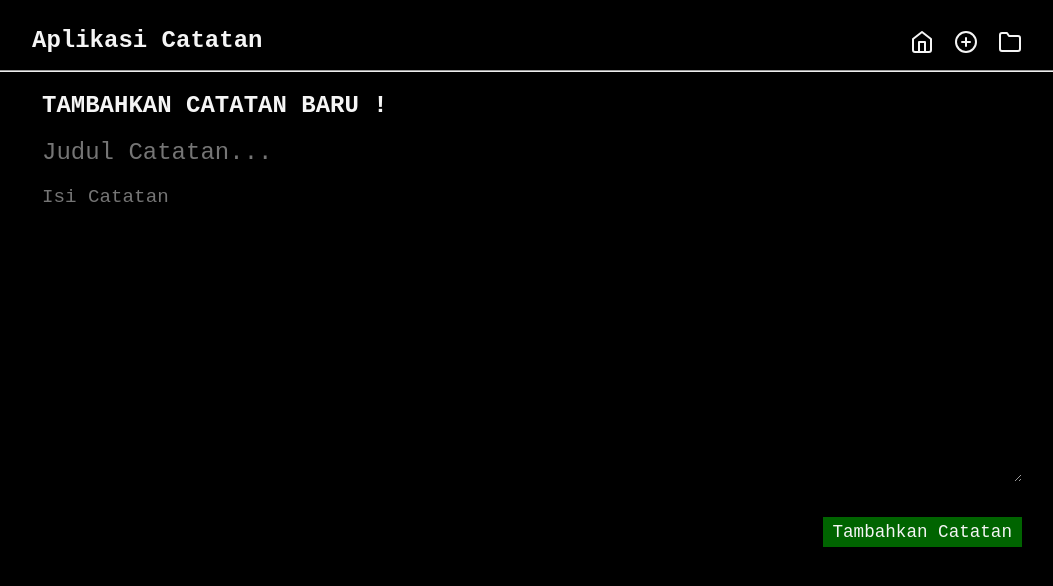
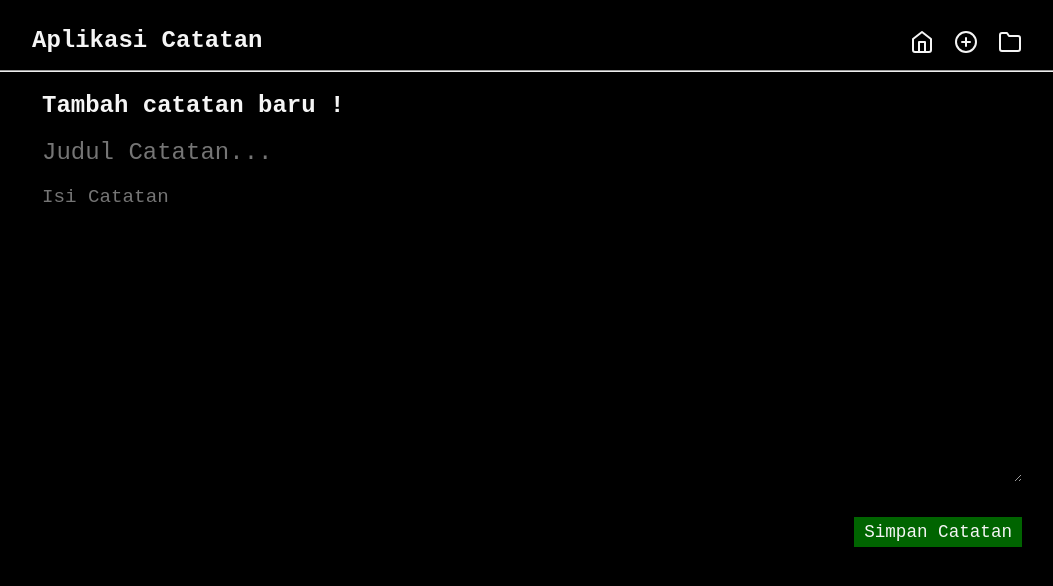
Before and after one commit to khairulhabibie/SPA-react, a React (Create React App) app: page /note/new in a window 1280 px wide. Shown: the top 586 px of the page, without its empty margins (108-1161 px from the left). Built offline with nearby package versions, Linux system fonts and the light colour scheme.

Commit message:
debug title homepage dan archive page

```diff
--- a/src/components/NoteInput.jsx
+++ b/src/components/NoteInput.jsx
@@ -36,10 +36,10 @@ export default class NoteInput extends Component {
   render() {
     return (
       <form onSubmit={this.onSubmitEventHandler} >
-        <h2>TAMBAHKAN CATATAN BARU !</h2>
+        <h2>Tambah catatan baru !</h2>
         <input type="text" placeholder='Judul Catatan...' value={this.state.title} onChange={this.onTitleChangeHandler} autoComplete='off' className='title' />
         <textarea placeholder='Isi Catatan' value={this.state.body} onChange={this.onBodyChangeHandler} rows={13} className='body' />
-        <button type='submit'>Tambahkan Catatan</button>
+        <button type='submit'>Simpan Catatan</button>
       </form>
     )
   }
--- a/src/components/SearchBar.jsx
+++ b/src/components/SearchBar.jsx
@@ -3,7 +3,6 @@ import React from 'react'
 const SearchBar = ({ keyword, keywordChange }) => {
   return (
     <>
-      <h3>Cari Catatan</h3>
       <input className='search-bar' type='text' placeholder='Cari berdasarkan Judul...'
         value={keyword}
         onChange={(event) => keywordChange(event.target.value)}
--- a/src/pages/ArchivePage.jsx
+++ b/src/pages/ArchivePage.jsx
@@ -61,6 +61,7 @@ class ArchivePage extends Component {
 
     return (
       <section>
+        <h3>Cari Catatan Arsip</h3>
         <SearchBar keyword={this.state.keyword} keywordChange={this.onKeywordChangeHandler} />
         <NoteList notes={notes} onDelete={this.onDeleteNoteHandler} onToggleArchive={this.onToggleArchiveNoteHandler} />
       </section>
--- a/src/pages/HomePage.jsx
+++ b/src/pages/HomePage.jsx
@@ -63,6 +63,7 @@ class HomePage extends Component {
 
     return (
       <section>
+        <h3>Cari Catatan Aktif</h3>
         <SearchBar keyword={this.state.keyword} keywordChange={this.onKeywordChangeHandler} />
         <br />
         <NoteList notes={notes} onDelete={this.onDeleteNoteHandler} onToggleArchive={this.onToggleArchiveNoteHandler} />
```
